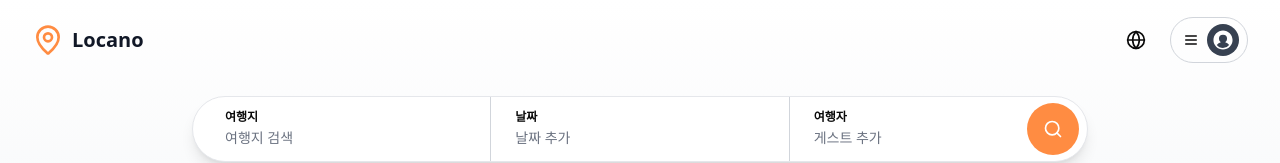
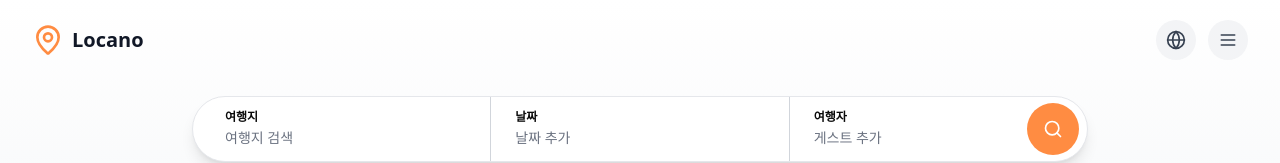
Before and after one commit to w00ye0l/test_map_app, a Next.js app: page / in a window 1280 px wide. Shown: the top 163 px of the page. Built offline with nearby package versions, Linux system fonts and the light colour scheme.

Commit message:
fix: 네비게이션 바 아이콘 스타일 수정

```diff
--- a/src/components/Navbar.tsx
+++ b/src/components/Navbar.tsx
@@ -10,9 +10,7 @@ interface NavbarProps {
   variant?: "main" | "region";
 }
 
-export default function Navbar({
-  variant = "main",
-}: NavbarProps) {
+export default function Navbar({ variant = "main" }: NavbarProps) {
   const router = useRouter();
   const [isMenuOpen, setIsMenuOpen] = useState(false);
   const [isScrolled, setIsScrolled] = useState(false);
@@ -37,9 +35,7 @@ export default function Navbar({
   }, [variant]);
 
   return (
-    <nav
-      className="border-b border-gray-200 sticky top-0 z-50 shadow-sm bg-gradient-to-b from-white to-gray-50"
-    >
+    <nav className="border-b border-gray-200 sticky top-0 z-50 shadow-sm bg-gradient-to-b from-white to-gray-50">
       <div
         className={`mx-auto ${
           variant === "main"
@@ -47,9 +43,7 @@ export default function Navbar({
             : "max-w-full px-4 sm:px-6 lg:px-8"
         }`}
       >
-        <div
-          className="flex items-center relative h-20 justify-between"
-        >
+        <div className="flex items-center relative h-20 justify-between">
           {/* Back Button - Mobile Only (Region Page) */}
           {variant === "region" && (
             <button
@@ -96,25 +90,13 @@ export default function Navbar({
           )}
 
           {/* Right Side - Desktop */}
-          <div className="hidden md:flex items-center gap-4">
-            <button className="p-2 hover:bg-gray-100 rounded-full transition">
-              <Globe className="w-5 h-5" />
+          <div className="hidden md:flex items-center gap-3">
+            <button className="p-2.5 bg-gray-100 hover:bg-gray-200 rounded-full transition">
+              <Globe className="w-5 h-5 text-gray-700" />
             </button>
 
-            <button className="flex items-center gap-2 border border-gray-300 rounded-full pl-3 pr-2 py-1.5 hover:shadow-md transition">
-              <Menu className="w-4 h-4" />
-              <div className="w-8 h-8 bg-gray-700 rounded-full flex items-center justify-center">
-                <svg
-                  viewBox="0 0 32 32"
-                  xmlns="http://www.w3.org/2000/svg"
-                  aria-hidden="true"
-                  role="presentation"
-                  focusable="false"
-                  className="w-5 h-5 fill-white"
-                >
-                  <path d="M16 .7C7.56.7.7 7.56.7 16S7.56 31.3 16 31.3 31.3 24.44 31.3 16 24.44.7 16 .7zm0 28c-4.02 0-7.6-1.88-9.93-4.81a12.43 12.43 0 0 1 6.45-4.4A6.5 6.5 0 0 1 9.5 14a6.5 6.5 0 0 1 13 0 6.5 6.5 0 0 1-3.02 5.5 12.42 12.42 0 0 1 6.45 4.4A12.67 12.67 0 0 1 16 28.7z" />
-                </svg>
-              </div>
+            <button className="p-2.5 bg-gray-100 hover:bg-gray-200 rounded-full transition">
+              <Menu className="w-5 h-5 text-gray-700" />
             </button>
           </div>
 
@@ -142,7 +124,6 @@ export default function Navbar({
           </div>
         )}
       </div>
-
     </nav>
   );
 }
```
